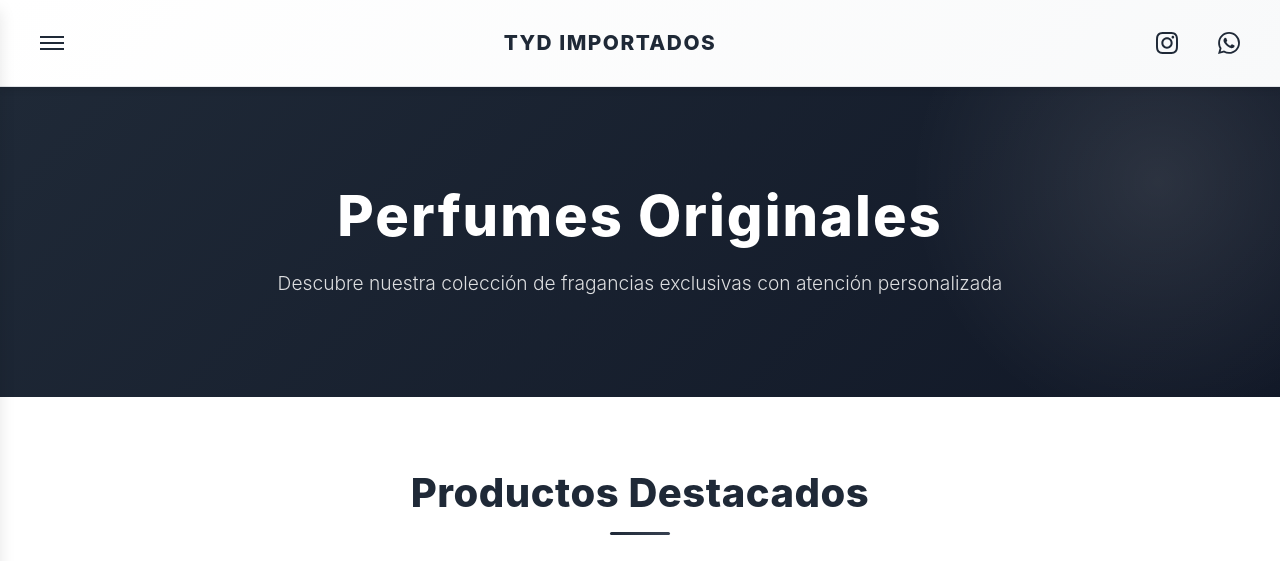
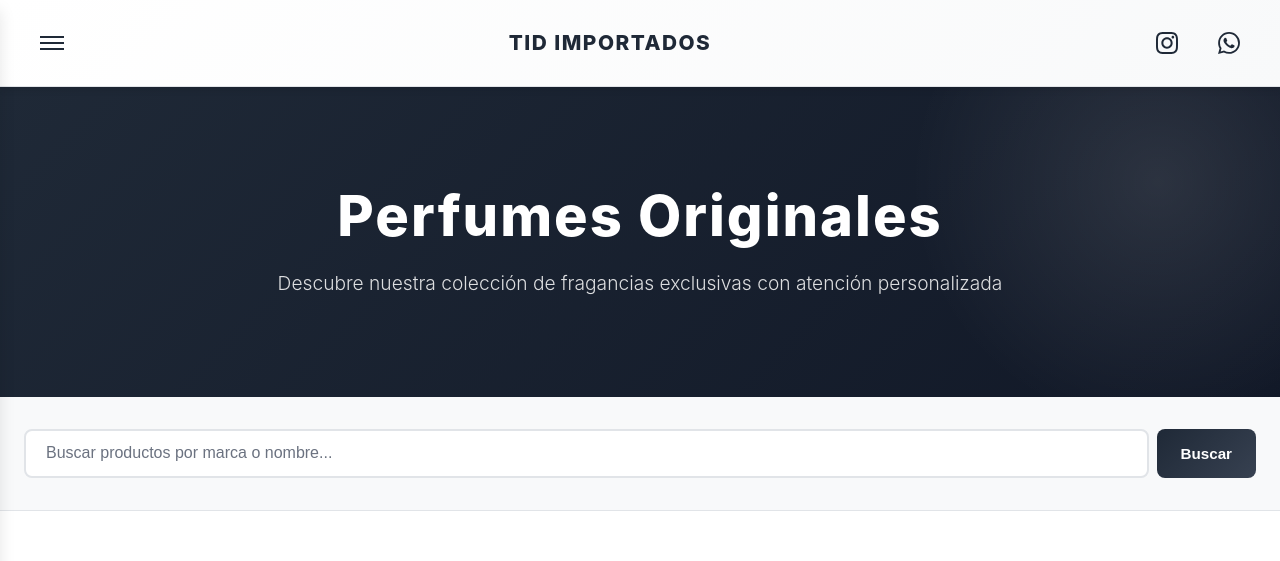
Before and after one commit to Tydimportados/fragancias, a plain HTML site: page index.html in a window 1280 px wide. Shown: the top 561 px of the page. Drawn offline with Linux system fonts and the light colour scheme.

Commit message:
Update index.html

```diff
--- a/index.html
+++ b/index.html
@@ -22,7 +22,7 @@
 
            2. WHATSAPP:
               Busca "const WHATSAPP_NUMBER" en el JavaScript
-              Reemplaza con tu número (formato: 5491127178938 sin +)
+              Reemplaza con tu número (formato: 5491127466736 sin +)
 
            3. INSTAGRAM:
               Busca "const INSTAGRAM_USER" en el JavaScript
@@ -288,6 +288,63 @@
             color: rgba(255, 255, 255, 0.85);
             font-weight: 300;
             line-height: 1.8;
+        }
+
+        /* BARRA DE BÚSQUEDA */
+        .search-container {
+            background-color: var(--color-secondary);
+            padding: 2rem 1.5rem;
+            border-bottom: 1px solid var(--color-border);
+        }
+
+        .search-wrapper {
+            max-width: 1400px;
+            margin: 0 auto;
+        }
+
+        .search-box {
+            display: flex;
+            gap: 0.5rem;
+            flex-wrap: wrap;
+        }
+
+        .search-input {
+            flex: 1;
+            min-width: 200px;
+            padding: 0.85rem 1.25rem;
+            border: 2px solid var(--color-border);
+            border-radius: 8px;
+            font-size: 1rem;
+            transition: var(--transition);
+            background-color: var(--color-primary);
+            color: var(--color-text);
+        }
+
+        .search-input:focus {
+            outline: none;
+            border-color: var(--color-accent);
+            box-shadow: 0 0 0 3px rgba(31, 41, 55, 0.1);
+        }
+
+        .search-input::placeholder {
+            color: var(--color-text-light);
+        }
+
+        .search-btn {
+            padding: 0.85rem 1.5rem;
+            background: linear-gradient(135deg, var(--color-accent) 0%, var(--color-accent-light) 100%);
+            color: var(--color-primary);
+            border: none;
+            border-radius: 8px;
+            font-size: 0.95rem;
+            font-weight: 700;
+            cursor: pointer;
+            transition: var(--transition);
+        }
+
+        .search-btn:hover {
+            transform: translateY(-2px);
+            box-shadow: var(--shadow-lg);
         }
 
         /* SECCIONES */
@@ -795,6 +852,7 @@
         <nav>
             <a href="#inicio">Inicio</a>
             <a href="#catalogo">Catálogo</a>
+            <a href="#victoriasecret">Victoria Secret</a>
             <a href="#contacto">Contacto</a>
         </nav>
     </aside>
@@ -806,6 +864,16 @@
             <p>Descubre nuestra colección de fragancias exclusivas con atención personalizada</p>
         </div>
     </section>
+
+    <!-- BARRA DE BÚSQUEDA -->
+    <div class="search-container">
+        <div class="search-wrapper">
+            <div class="search-box">
+                <input type="text" class="search-input" id="searchInput" placeholder="Buscar productos por marca o nombre...">
+                <button class="search-btn" id="searchBtn">Buscar</button>
+            </div>
+        </div>
+    </div>
 
     <!-- CATÁLOGO -->
     <main>
@@ -866,7 +934,7 @@
                     <svg viewBox="0 0 24 24" fill="currentColor">
                         <path d="M12 12c2.21 0 4-1.79 4-4s-1.79-4-4-4-4 1.79-4 4 1.79 4 4 4zm0 2c-2.67 0-8 1.34-8 4v2h16v-2c0-2.66-5.33-4-8-4z"/>
                     </svg>
-                    <h4>Atención Personalizada de una paraguaya</h4>
+                    <h4>Atención Personalizada</h4>
                     <p>Te asesoramos para encontrar la fragancia perfecta para vos</p>
                 </div>
                 <div class="info-card">
@@ -880,10 +948,16 @@
                     <svg viewBox="0 0 24 24" fill="currentColor">
                         <path d="M9 11.75c-.69 0-1.25.56-1.25 1.25s.56 1.25 1.25 1.25 1.25-.56 1.25-1.25-.56-1.25-1.25-1.25zm6 0c-.69 0-1.25.56-1.25 1.25s.56 1.25 1.25 1.25 1.25-.56 1.25-1.25-.56-1.25-1.25-1.25zM12 2C6.48 2 2 6.48 2 12s4.48 10 10 10 10-4.48 10-10S17.52 2 12 2zm0 18c-4.41 0-8-3.59-8-8 0-.29.02-.58.05-.86 2.36-1.05 4.23-2.98 5.21-5.37C11.07 8.33 14.05 10 17.42 10c.78 0 1.53-.09 2.25-.26.21.71.33 1.47.33 2.26 0 4.41-3.59 8-8 8z"/>
                     </svg>
-                    <h4>Productos 100% Originales </h4>
+                    <h4>Productos 100% Originales</h4>
                     <p>Fragancias auténticas de las mejores marcas</p>
                 </div>
             </div>
+        </section>
+
+        <!-- VICTORIA SECRET -->
+        <section id="victoriasecret">
+            <h2 class="section-title">Victoria Secret</h2>
+            <div class="catalog-grid" id="victoriaSecretGrid"></div>
         </section>
     </main>
 
@@ -915,11 +989,11 @@
         // ==========================================
 
         // LOGO - Elige entre texto o imagen
-        const LOGO_TEXT = 'TYD IMPORTADOS'; // Reemplaza con tu texto (déjalo vacío si usas imagen)
+        const LOGO_TEXT = 'TID IMPORTADOS'; // Reemplaza con tu texto (déjalo vacío si usas imagen)
         const LOGO_IMAGE_URL = ''; // Reemplaza con tu URL de logo (ej: 'logo.png' o 'https://ejemplo.com/logo.png')
 
-        const WHATSAPP_NUMBER = '5491127178938'; // Reemplaza con tu número (formato: 5491127178938)
-        const INSTAGRAM_USER = 'tydimportados'; // Reemplaza con tu usuario (sin @)
+        const WHATSAPP_NUMBER = '5491112345678'; // Reemplaza con tu número (formato: 5491127466736)
+        const INSTAGRAM_USER = 'tidimportados'; // Reemplaza con tu usuario (sin @)
 
         // Función para generar ruta de imagen (puedes editarla)
         // Si la propiedad 'image' está vacía en el producto, usa la URL por defecto
@@ -1016,6 +1090,20 @@
             { sku: 'ZIMAYA076', name: 'SHARAF BLEND', brand: 'ZIMAYA', volume: '100ML', price: '$65.000', featured: false, image: 'https://res.cloudinary.com/dh0tjg9eh/image/upload/v1764015814/download_fc8wxz.jpg', stock: 'in' },
             { sku: 'ZIMAYA077', name: 'TIRAMISU CARAMEL', brand: 'ZIMAYA', volume: '100ML', price: '$65.000', featured: false, image: 'https://res.cloudinary.com/dh0tjg9eh/image/upload/v1764015850/download_eqiqjw.jpg', stock: 'in' },
             { sku: 'ZIMAYA078', name: 'TIRAMISU COCO', brand: 'ZIMAYA', volume: '100ML', price: '$65.000', featured: false, image: 'https://res.cloudinary.com/dh0tjg9eh/image/upload/v1764015876/download_coiz5v.jpg', stock: 'in' }
+        ];
+
+        // PRODUCTOS VICTORIA SECRET
+        const victoriaSecretProducts = [
+            { sku: 'VS001', name: 'BARE VANILLA', brand: 'VICTORIA SECRET', volume: '250ML', price: '$85.000', image: '', stock: 'in' },
+            { sku: 'VS002', name: 'BOMBSHELL', brand: 'VICTORIA SECRET', volume: '250ML', price: '$95.000', image: '', stock: 'in' },
+            { sku: 'VS003', name: 'BOMBSHELL SEDUCTION', brand: 'VICTORIA SECRET', volume: '250ML', price: '$95.000', image: '', stock: 'in' },
+            { sku: 'VS004', name: 'PURE SEDUCTION', brand: 'VICTORIA SECRET', volume: '250ML', price: '$90.000', image: '', stock: 'in' },
+            { sku: 'VS005', name: 'VERY SEXY', brand: 'VICTORIA SECRET', volume: '250ML', price: '$100.000', image: '', stock: 'in' },
+            { sku: 'VS006', name: 'SCANDALOUS', brand: 'VICTORIA SECRET', volume: '250ML', price: '$98.000', image: '', stock: 'in' },
+            { sku: 'VS007', name: 'AQUA KISS', brand: 'VICTORIA SECRET', volume: '250ML', price: '$92.000', image: '', stock: 'in' },
+            { sku: 'VS008', name: 'DREAM ANGELS', brand: 'VICTORIA SECRET', volume: '250ML', price: '$88.000', image: '', stock: 'in' },
+            { sku: 'VS009', name: 'ROMANTIC', brand: 'VICTORIA SECRET', volume: '250ML', price: '$85.000', image: '', stock: 'in' },
+            { sku: 'VS010', name: 'LOVE SPELL', brand: 'VICTORIA SECRET', volume: '250ML', price: '$90.000', image: '', stock: 'in' }
         ];
 
         // ==========================================
@@ -1135,10 +1223,54 @@
             }
         }
 
+        function renderVictoriaSecret() {
+            const victoriaGrid = document.getElementById('victoriaSecretGrid');
+            victoriaGrid.innerHTML = '';
+            victoriaSecretProducts.forEach(product => {
+                victoriaGrid.appendChild(createProductCard(product));
+            });
+        }
+
+        function searchProducts() {
+            const searchTerm = document.getElementById('searchInput').value.toLowerCase().trim();
+
+            if (!searchTerm) {
+                // Si no hay búsqueda, restaurar catálogo normal
+                currentPage = 0;
+                catalogGrid.innerHTML = '';
+                renderProducts();
+                loadMoreBtn.classList.remove('hidden');
+                return;
+            }
+
+            // Filtrar productos
+            const filtered = products.filter(p =>
+                p.name.toLowerCase().includes(searchTerm) ||
+                p.brand.toLowerCase().includes(searchTerm) ||
+                p.sku.toLowerCase().includes(searchTerm)
+            );
+
+            // Mostrar resultados
+            catalogGrid.innerHTML = '';
+            if (filtered.length === 0) {
+                catalogGrid.innerHTML = '<div style="grid-column: 1/-1; text-align: center; padding: 2rem; color: var(--color-text-light);">No se encontraron productos</div>';
+            } else {
+                filtered.forEach(product => {
+                    catalogGrid.appendChild(createProductCard(product));
+                });
+            }
+            loadMoreBtn.classList.add('hidden');
+        }
+
         loadMoreBtn.addEventListener('click', renderProducts);
+        document.getElementById('searchBtn').addEventListener('click', searchProducts);
+        document.getElementById('searchInput').addEventListener('keypress', (e) => {
+            if (e.key === 'Enter') searchProducts();
+        });
 
         // Carga inicial
         renderProducts();
+        renderVictoriaSecret();
     </script>
 </body>
 </html>
```
